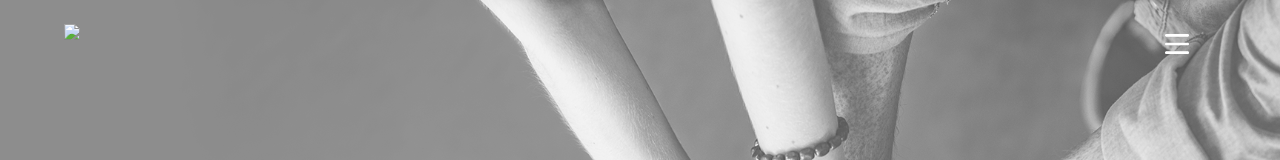
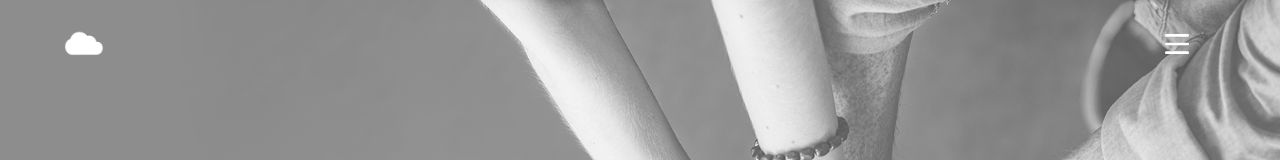
Before and after one commit to aut-beta/aut-beta, a plain HTML site: page about.html in a window 1280 px wide. Shown: the top 160 px of the page. Drawn offline with Linux system fonts and the light colour scheme.

Commit message:
Update about.html

```diff
--- a/about.html
+++ b/about.html
@@ -525,7 +525,7 @@
                 document.getElementsByClassName('topnav')[0].style.boxShadow = "0px 8px 16px 0px rgba(0,0,0,0.2)";
                 document.getElementsByClassName('dropdown-content')[0].style.backgroundColor = "white";
                 document.getElementsByClassName('dropdown-content')[0].style.opacity = "1";
-                document.getElementById('logoimg').src = "Logos/Filled/Logo Filled.png";
+                document.getElementById('logoimg').src = "Logos/Filled/Logo_Filled.png";
                 document.getElementById('dropimg').src = "Images/drop.jpg";
 
               } else {
@@ -536,7 +536,7 @@
                 document.getElementsByClassName('dropdown-content')[0].style.backgroundColor = "white";
                 document.getElementsByClassName('dropdown-content')[0].style.opacity = "0.8";
                 document.getElementsByClassName('dropdown-content')[0].style.color = "white";
-                document.getElementById('logoimg').src = "Logos/Filled/Logo Filled White.png";
+                document.getElementById('logoimg').src = "Logos/Filled/Logo_Filled_White.png";
                 document.getElementById('dropimg').src = "Images/drop2.png";
               }
             }
```
